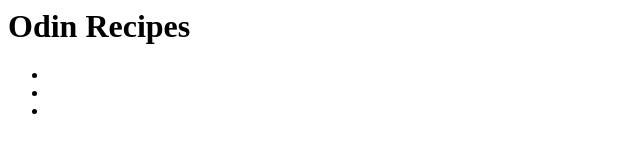
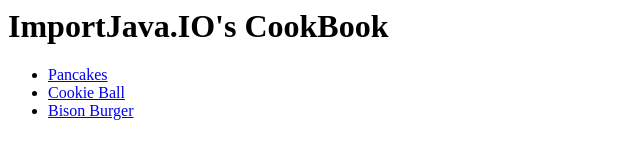
Before and after one commit to importjdm/odin-recipes, a plain HTML site: page index.html in a window 1280 px wide. Shown: the whole page, without its empty margins (0-640 px from the left). Drawn offline with Linux system fonts and the light colour scheme.

Commit message:
Fixed errots and changed bisonburgers

```diff
--- a/index.html
+++ b/index.html
@@ -1,18 +1,21 @@
 <!DOCTYPE>
 <html lang="en">
     <head>
-        <title>Odin Recipes</title>
+        <title>ImportJava.IO's CookBook</title>
         <meta charset="UTF-8">
 
     </head>
 
     <body>
-        <h1>Odin Recipes</h1>
+        <h1>ImportJava.IO's CookBook</h1>
         <ul>
-            <li> <a href="./recipes/pancake.html"> </li>
-            <li> <a href="./recipes/cookie_balls.html"></li>
-            <li> <a href="./recipes/bison_burgersl.html"></li>
+            <li> <a href="./recipes/pancake.html">Pancakes</a> </li>
+            <li> <a href="./recipes/cookie_balls.html">Cookie Ball</a></li>
+            <li> <a href="./recipes/bisonburger.html">Bison Burger</a></li>
 
+
+
+        </ul>
 
 
     </body>
```
Also changed, not shown: recipes/bisonburger.html (renamed from recipes/bison_burgers.html, +1 -1 lines), recipes/cookie_balls.html (+1 -1 lines), recipes/pancake.html (+2 -2 lines).
